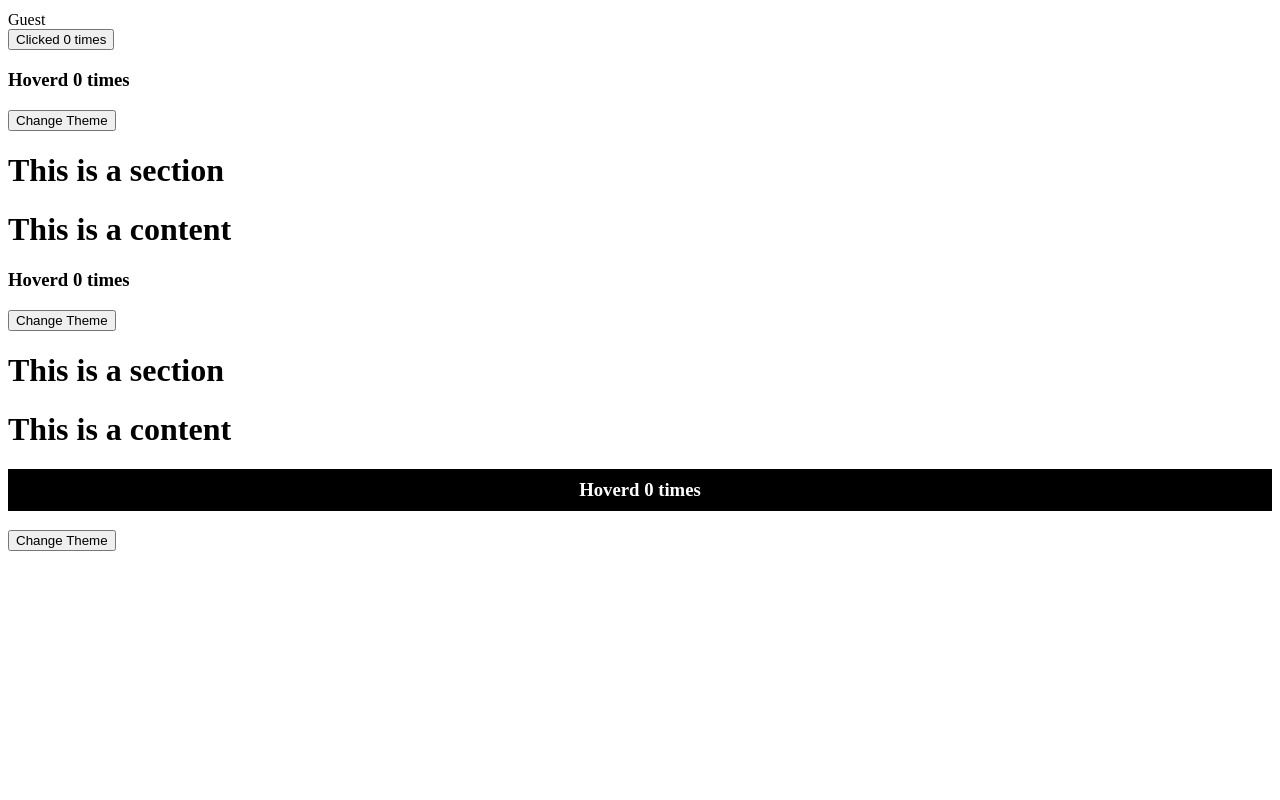
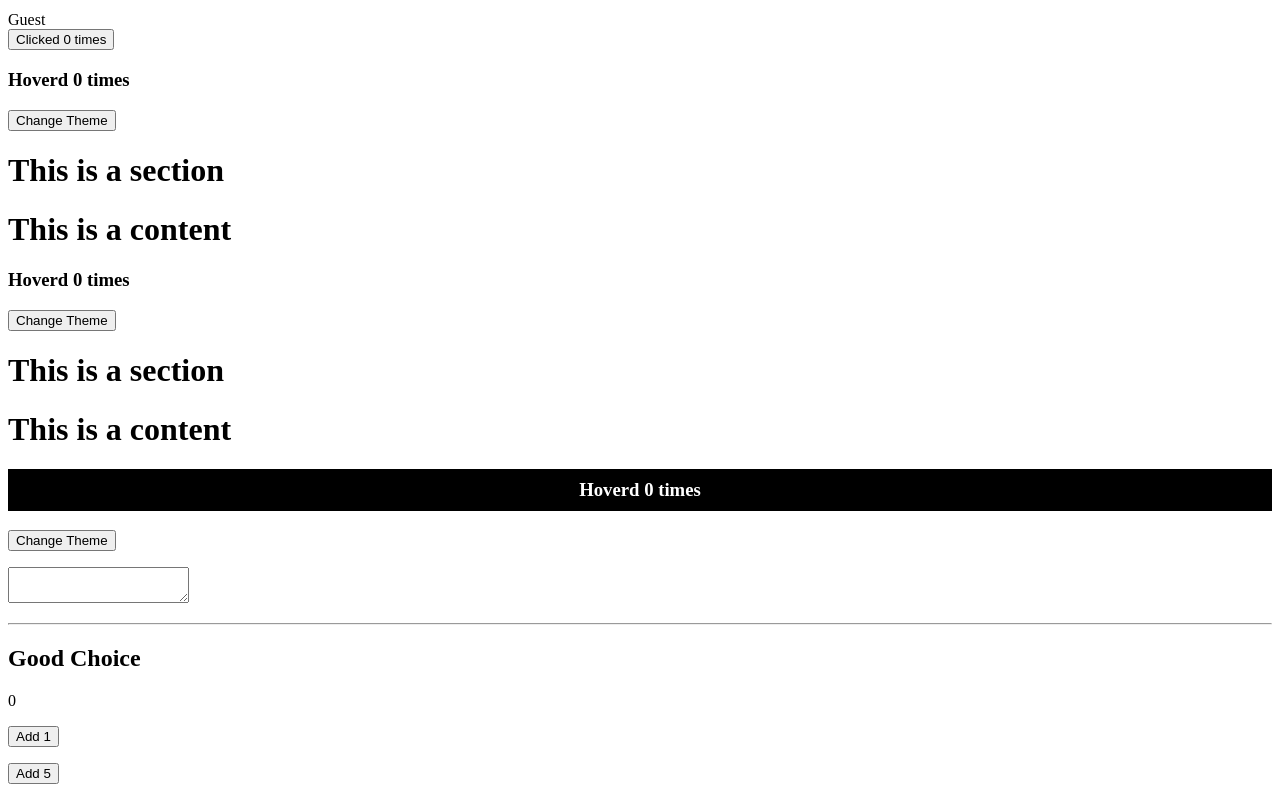
Before and after one commit to mostafijur014/myreact, a React (Create React App) app in the folder myreact/: page / in a window 1280 px wide. Shown: the part 1467-2267 px from the top of the page. Before the commit the page ends 2026 px from the top, so only its background shows below. Built offline with nearby package versions, Linux system fonts and the light colour scheme.

Commit message:
React Hook & Use React useState

```diff
--- a/myreact/src/App.js
+++ b/myreact/src/App.js
@@ -9,11 +9,13 @@ import Bracket from './components/composition/Bracket';
 import Emoji from './components/composition/Emoji';
 import Text from './components/composition/Text';
 import Counter from './components/Counter';
+import Counters from './components/Counters';
 import Form from './components/Form';
 import HoverCounter from './components/HoverCounter';
 import Texts from './components/inheritance/Texts';
 import MouseUp from './components/MouseUp';
 import Section from './components/Section';
+import Todo from './components/Todo';
 import User from './components/User';
 import ThemeContext from './Contexts/themeContext';
 
@@ -95,6 +97,8 @@ export default class App extends React.Component {
                         {' '}
                         <Section />
                     </ThemeContext.Provider>
+                    <Todo />
+                    <Counters />
                 </div>
             </>
         );
--- /dev/null
+++ b/myreact/src/components/Counters.js
@@ -0,0 +1,28 @@
+import { useState } from 'react';
+
+function Counters() {
+    const [count, setCount] = useState(0);
+    let i = 0;
+    const addFive = () => {
+        while (i < 5) {
+            setCount((prevState) => prevState + 1);
+            i += 1;
+        }
+    };
+    return (
+        <div>
+            {count}
+            <p>
+                <button type="button" onClick={() => setCount((prevState) => prevState + 1)}>
+                    Add 1
+                </button>
+            </p>
+            <p>
+                <button type="button" onClick={addFive}>
+                    Add 5
+                </button>
+            </p>
+        </div>
+    );
+}
+export default Counters;
--- /dev/null
+++ b/myreact/src/components/Todo.js
@@ -0,0 +1,27 @@
+import { useState } from 'react';
+
+function Todo() {
+    const [todo, setTodo] = useState('');
+    const [warning, setWarning] = useState('');
+
+    const handleImput = (e) => {
+        const inputValue = e.target.value;
+        const updatedWarning = inputValue.includes('.js')
+            ? 'You need JavaScript skill to complete the task. Do you have it?'
+            : null;
+
+        setTodo(inputValue);
+        setWarning(updatedWarning);
+    };
+    return (
+        <div>
+            <p>{todo}</p>
+            <p>
+                <textarea name="todo" valu={todo} onChange={handleImput} />
+            </p>
+            <hr />
+            <h2>{warning || 'Good Choice'}</h2>
+        </div>
+    );
+}
+export default Todo;
```
